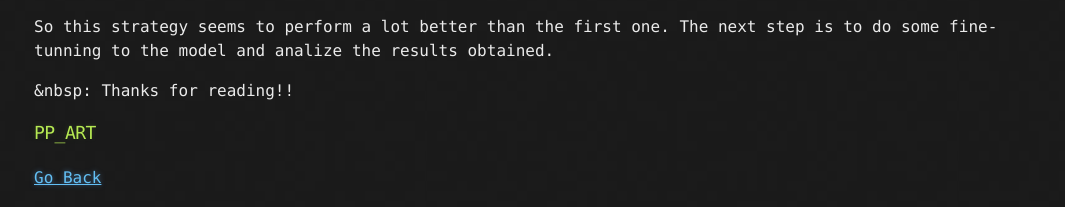
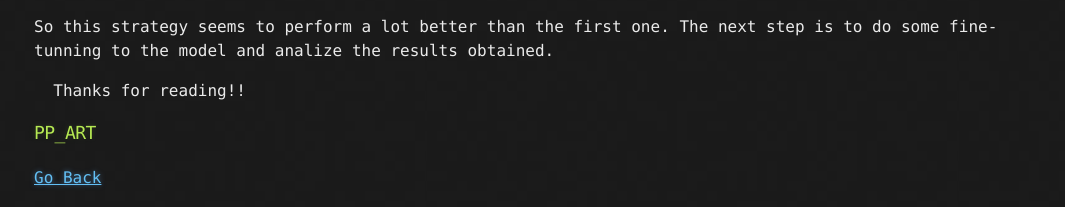
Before and after one commit to PaulB86UK/PP_ART, a Jekyll site: the page built from docs/2020/26_05.md, in a window 1280 px wide and 900 px high, scrolled down 3084 px. Shown: the part 690-897 px from the top of the window, without its empty margins (106-1171 px from the left). Built offline with Jekyll 4.4.1, drawn with Linux system fonts in a browser that asks for light colours; our own code applies the rules of GitHub Pages for plain Markdown files.

Commit message:
Update 26_05.md

````diff
--- a/docs/2020/26_05.md
+++ b/docs/2020/26_05.md
@@ -143,7 +143,7 @@ print(mean_squared_error(y_test,pred))
 ```
 So this strategy seems to perform a lot better than the first one. The next step is to do some fine-tunning to the model and analize the results obtained.
 
-&nbsp:
+&nbsp;
 Thanks for reading!!
 
 ### PP_ART
````
